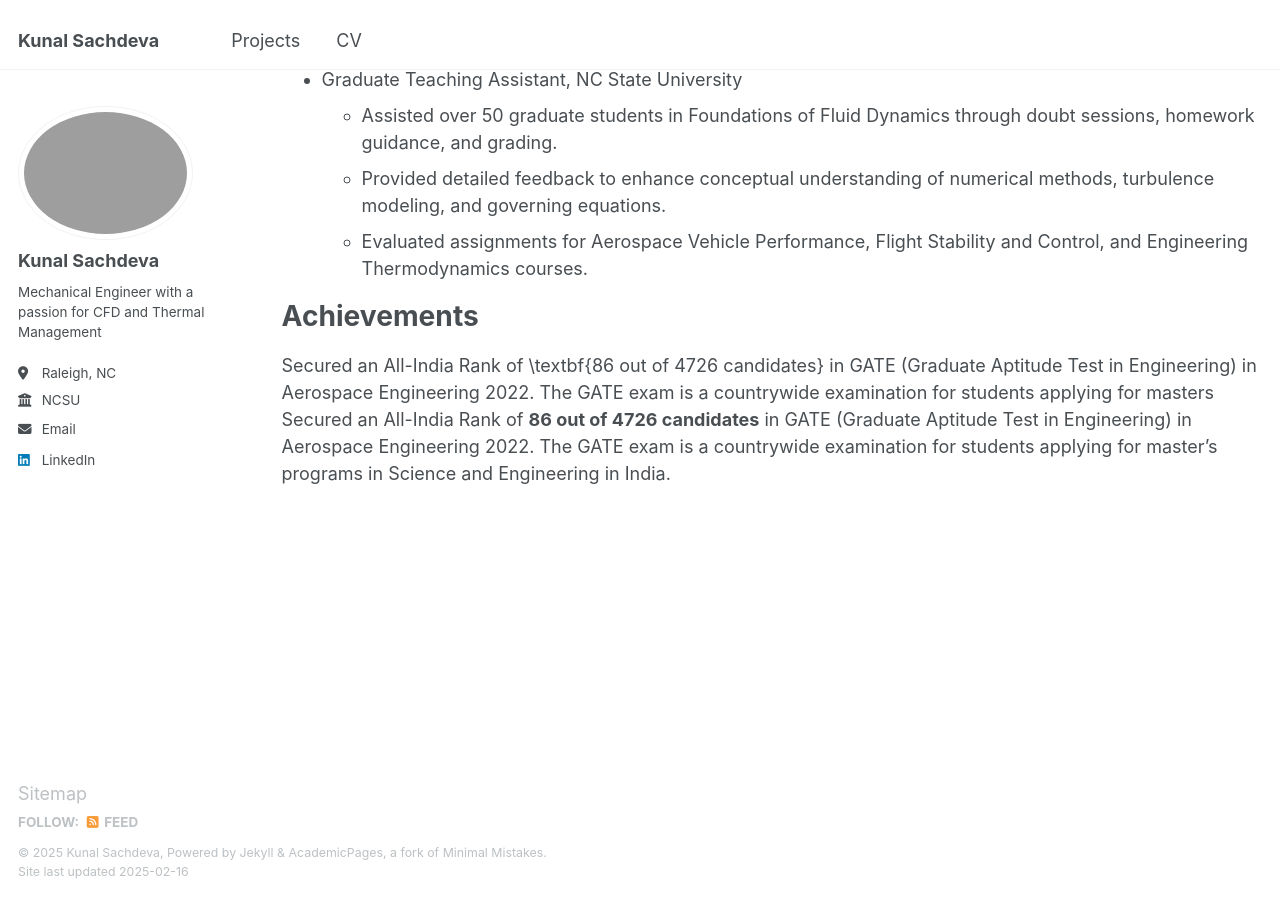
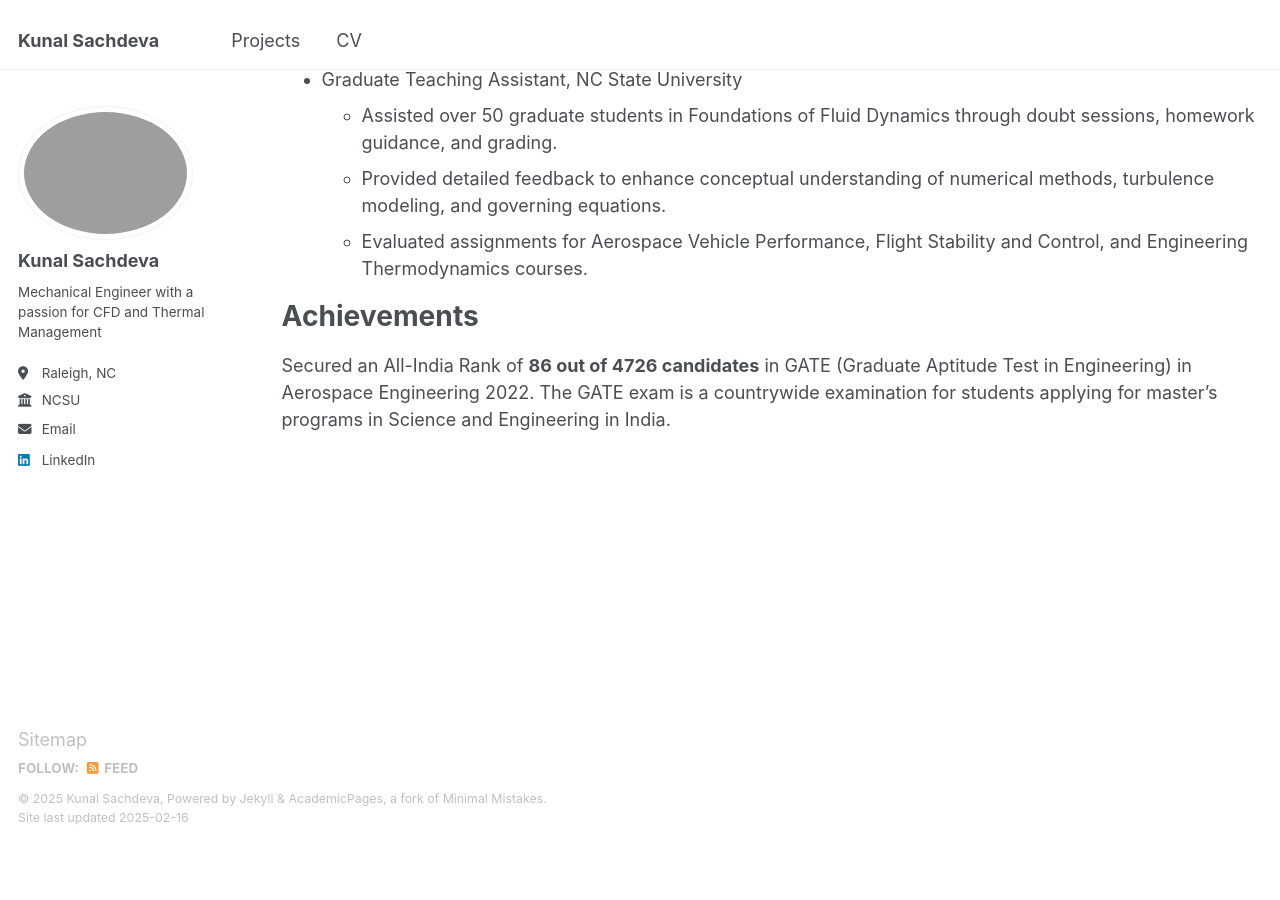
Before and after one commit to sachdevakunal/sachdevakunal.github.io, a Jekyll site: the page built from _pages/cv.md, in a window 1280 px wide and 900 px high, scrolled down 1972 px. Built offline with Jekyll 4.4.1, drawn with Linux system fonts in a browser that asks for light colours; after the commit the page ends 2818 px from its top, so only the background shows below that.

Commit message:
Update cv.md

```diff
--- a/_pages/cv.md
+++ b/_pages/cv.md
@@ -66,4 +66,4 @@ Teaching
 
 Achievements
 ======
-Secured an All-India Rank of \textbf{86 out of 4726 candidates} in GATE (Graduate Aptitude Test in Engineering) in Aerospace Engineering 2022. The GATE exam is a countrywide examination for students applying for masters Secured an All-India Rank of **86 out of 4726 candidates** in GATE (Graduate Aptitude Test in Engineering) in Aerospace Engineering 2022. The GATE exam is a countrywide examination for students applying for master's programs in Science and Engineering in India.
+Secured an All-India Rank of **86 out of 4726 candidates** in GATE (Graduate Aptitude Test in Engineering) in Aerospace Engineering 2022. The GATE exam is a countrywide examination for students applying for master's programs in Science and Engineering in India.
```
